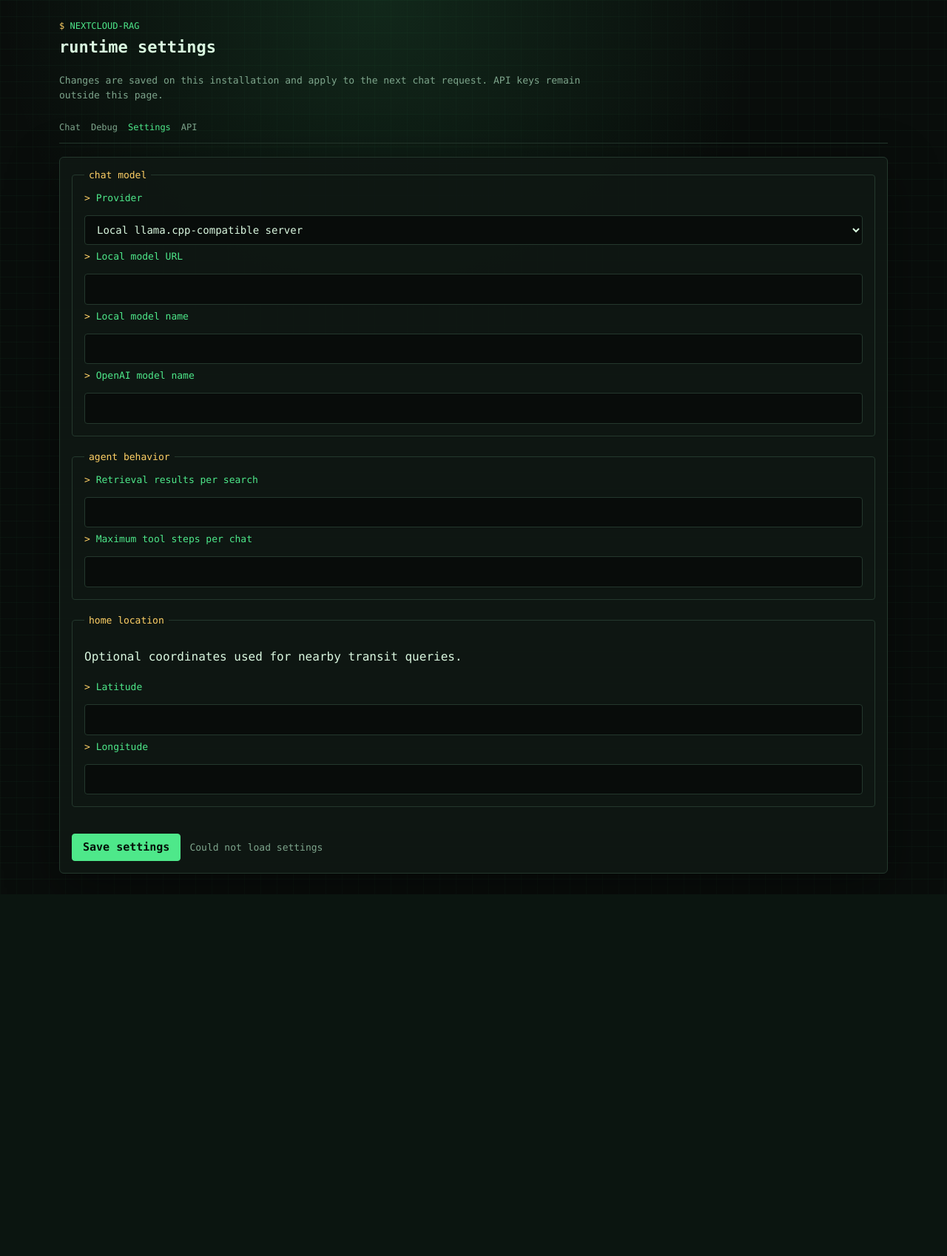
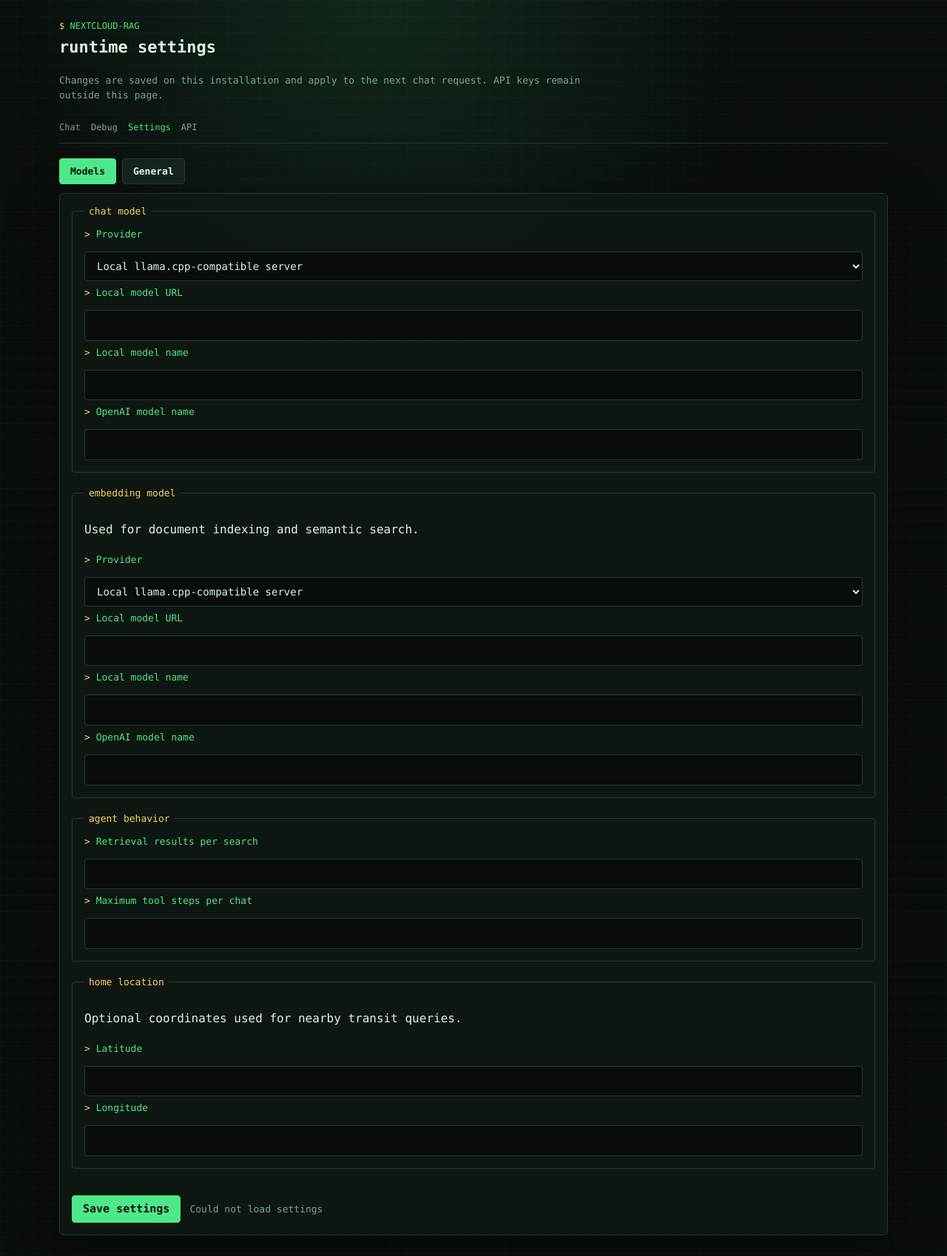
Before and after one commit to faisal-memon/rag-agent, a Python web app: template app/agent/web/templates/settings.html in a window 1280 px wide. Shown: the whole page at 74% size. Before the commit the page ends 1181 px from the top, so only its background shows below. Run offline with Jinja, Linux system fonts and the light colour scheme; the template is opened without the code that fills it, so the values that code supplies are empty.

Commit message:
Add model settings tab

```diff
--- a/app/agent/api/schemas.py
+++ b/app/agent/api/schemas.py
@@ -72,6 +72,10 @@ class AgentRuntimeSettings(BaseModel):
     openai_chat_model: str = Field(min_length=1)
     llamacpp_base_url: str = Field(min_length=1)
     llamacpp_chat_model: str = Field(min_length=1)
+    embedding_provider: Literal["openai", "llamacpp"]
+    openai_embedding_model: str = Field(min_length=1)
+    embedding_llamacpp_base_url: str = Field(min_length=1)
+    embedding_llamacpp_model: str = Field(min_length=1)
     query_limit: int = Field(ge=1, le=100)
     agent_max_steps: int = Field(ge=1, le=12)
     home_latitude: float | None = Field(default=None, ge=-90, le=90)
--- a/app/agent/web/static/settings.js
+++ b/app/agent/web/static/settings.js
@@ -1,6 +1,19 @@
 const form = document.getElementById("settings-form");
 const status = document.getElementById("settings-status");
 const saveButton = document.getElementById("save-settings");
+
+for (const tab of document.querySelectorAll(".settings-tab")) {
+  tab.addEventListener("click", () => {
+    for (const candidate of document.querySelectorAll(".settings-tab")) {
+      const active = candidate === tab;
+      candidate.classList.toggle("active", active);
+      candidate.setAttribute("aria-selected", String(active));
+    }
+    for (const panel of document.querySelectorAll(".settings-panel")) {
+      panel.hidden = panel.id !== tab.dataset.panel;
+    }
+  });
+}
 
 function setStatus(message) {
   status.textContent = message;
--- a/app/agent/web/static/styles.css
+++ b/app/agent/web/static/styles.css
@@ -987,3 +987,27 @@ body.agent-only .actions {
     animation: none;
   }
 }
+
+.settings-tabs {
+  display: flex;
+  gap: 8px;
+  margin: 20px 0 12px;
+}
+
+.settings-tab {
+  border-color: var(--line);
+  color: var(--ink);
+  background: var(--panel-strong);
+  font-size: 13px;
+}
+
+.settings-tab.active {
+  border-color: var(--accent);
+  color: #061009;
+  background: var(--accent);
+}
+
+.settings-panel {
+  display: grid;
+  gap: 20px;
+}
--- a/app/agent/web/templates/settings.html
+++ b/app/agent/web/templates/settings.html
@@ -20,7 +20,13 @@
         </nav>
       </section>
 
+      <div class="settings-tabs" role="tablist" aria-label="Settings sections">
+        <button type="button" class="settings-tab active" role="tab" aria-selected="true" aria-controls="models-panel" data-panel="models-panel">Models</button>
+        <button type="button" class="settings-tab" role="tab" aria-selected="false" aria-controls="general-panel" data-panel="general-panel">General</button>
+      </div>
+
       <form class="query-card settings-form" id="settings-form">
+        <section id="models-panel" class="settings-panel" role="tabpanel">
           <fieldset>
             <legend>chat model</legend>
             <label for="llm-provider">Provider</label>
@@ -28,35 +34,48 @@
               <option value="llamacpp">Local llama.cpp-compatible server</option>
               <option value="openai">OpenAI</option>
             </select>
-
             <label for="llamacpp-base-url">Local model URL</label>
             <input id="llamacpp-base-url" name="llamacpp_base_url" type="url" required />
-
             <label for="llamacpp-chat-model">Local model name</label>
             <input id="llamacpp-chat-model" name="llamacpp_chat_model" type="text" required />
-
             <label for="openai-chat-model">OpenAI model name</label>
             <input id="openai-chat-model" name="openai_chat_model" type="text" required />
           </fieldset>
 
           <fieldset>
+            <legend>embedding model</legend>
+            <p class="field-help">Used for document indexing and semantic search.</p>
+            <label for="embedding-provider">Provider</label>
+            <select id="embedding-provider" name="embedding_provider">
+              <option value="llamacpp">Local llama.cpp-compatible server</option>
+              <option value="openai">OpenAI</option>
+            </select>
+            <label for="embedding-llamacpp-base-url">Local model URL</label>
+            <input id="embedding-llamacpp-base-url" name="embedding_llamacpp_base_url" type="url" required />
+            <label for="embedding-llamacpp-model">Local model name</label>
+            <input id="embedding-llamacpp-model" name="embedding_llamacpp_model" type="text" required />
+            <label for="openai-embedding-model">OpenAI model name</label>
+            <input id="openai-embedding-model" name="openai_embedding_model" type="text" required />
+          </fieldset>
+        </section>
+
+        <section id="general-panel" class="settings-panel" role="tabpanel" hidden>
+          <fieldset>
             <legend>agent behavior</legend>
             <label for="query-limit">Retrieval results per search</label>
             <input id="query-limit" name="query_limit" type="number" min="1" max="100" required />
-
             <label for="agent-max-steps">Maximum tool steps per chat</label>
             <input id="agent-max-steps" name="agent_max_steps" type="number" min="1" max="12" required />
           </fieldset>
-
           <fieldset>
             <legend>home location</legend>
             <p class="field-help">Optional coordinates used for nearby transit queries.</p>
             <label for="home-latitude">Latitude</label>
             <input id="home-latitude" name="home_latitude" type="number" min="-90" max="90" step="any" />
-
             <label for="home-longitude">Longitude</label>
             <input id="home-longitude" name="home_longitude" type="number" min="-180" max="180" step="any" />
           </fieldset>
+        </section>
 
         <div class="actions">
           <button type="submit" id="save-settings">Save settings</button>
--- a/config/runtime-settings.example.json
+++ b/config/runtime-settings.example.json
@@ -5,7 +5,11 @@
     "llamacpp_base_url": "http://localhost:8080/v1",
     "llamacpp_chat_model": "local-model",
     "query_limit": 8,
-    "agent_max_steps": 6
+    "agent_max_steps": 6,
+    "embedding_provider": "openai",
+    "openai_embedding_model": "text-embedding-3-small",
+    "embedding_llamacpp_base_url": "http://localhost:8081/v1",
+    "embedding_llamacpp_model": "local-embedding-model"
   },
   "embed": {
     "provider": "openai",
```
Also changed, not shown: app/agent/api/routes.py (+15 -1 lines), tests/test_settings.py (+4 -0 lines). Lines whose indentation alone changed are shown as unchanged.
